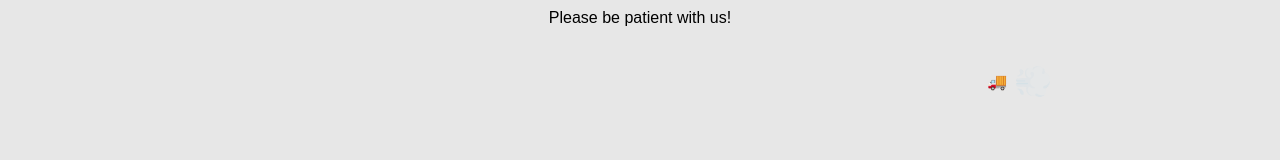
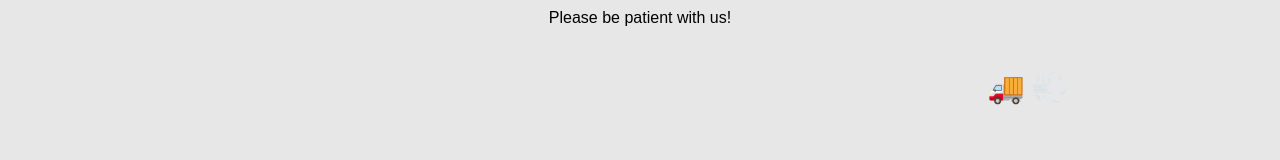
Before and after one commit to sirJavaDrinKer/levl-javadrinker, a Next.js app: page /team in a window 1280 px wide. Shown: the part 320-480 px from the top of the page. Built offline with nearby package versions, Linux system fonts and the light colour scheme.

Commit message:
change emoji text size

```diff
--- a/src/app/team/page.tsx
+++ b/src/app/team/page.tsx
@@ -9,7 +9,7 @@ export default function Team() {
 
       <div className="relative w-full h-20 pt-10 overflow-x-hidden">
         <div className="absolute flex items-center animate-truck space-x-4">
-          <p>🚚</p>
+          <p className="text-3xl">🚚</p>
           <p className="animate-ping">💨</p>
         </div>
       </div>
```
